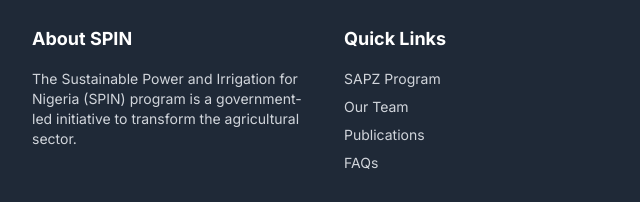
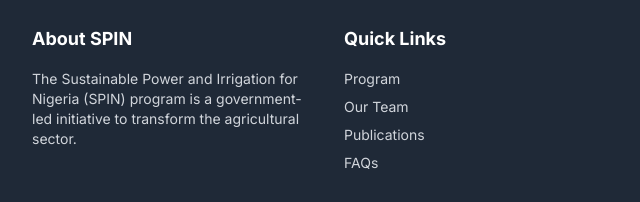
Before and after one commit to haidar-01x/spin, a plain HTML site: page index.html in a window 1280 px wide. Shown: the part 3411-3613 px from the top of the page, 0-640 px from the left. Drawn offline with nearby package versions, Linux system fonts and the light colour scheme.

Commit message:
Update index.html

```diff
--- a/index.html
+++ b/index.html
@@ -644,7 +644,7 @@
             <div>
                 <h3 class="text-lg font-bold mb-4 text-white">Quick Links</h3>
                 <ul class="space-y-2 text-sm">
-                    <li><a href="#" class="hover:text-green-500 transition-colors">SAPZ Program</a></li>
+                    <li><a href="triming.org" class="hover:text-green-500 transition-colors">Program</a></li>
                     <li><a href="#" class="hover:text-green-500 transition-colors">Our Team</a></li>
                     <li><a href="#" class="hover:text-green-500 transition-colors">Publications</a></li>
                     <li><a href="#faqs" class="hover:text-green-500 transition-colors">FAQs</a></li>
```
